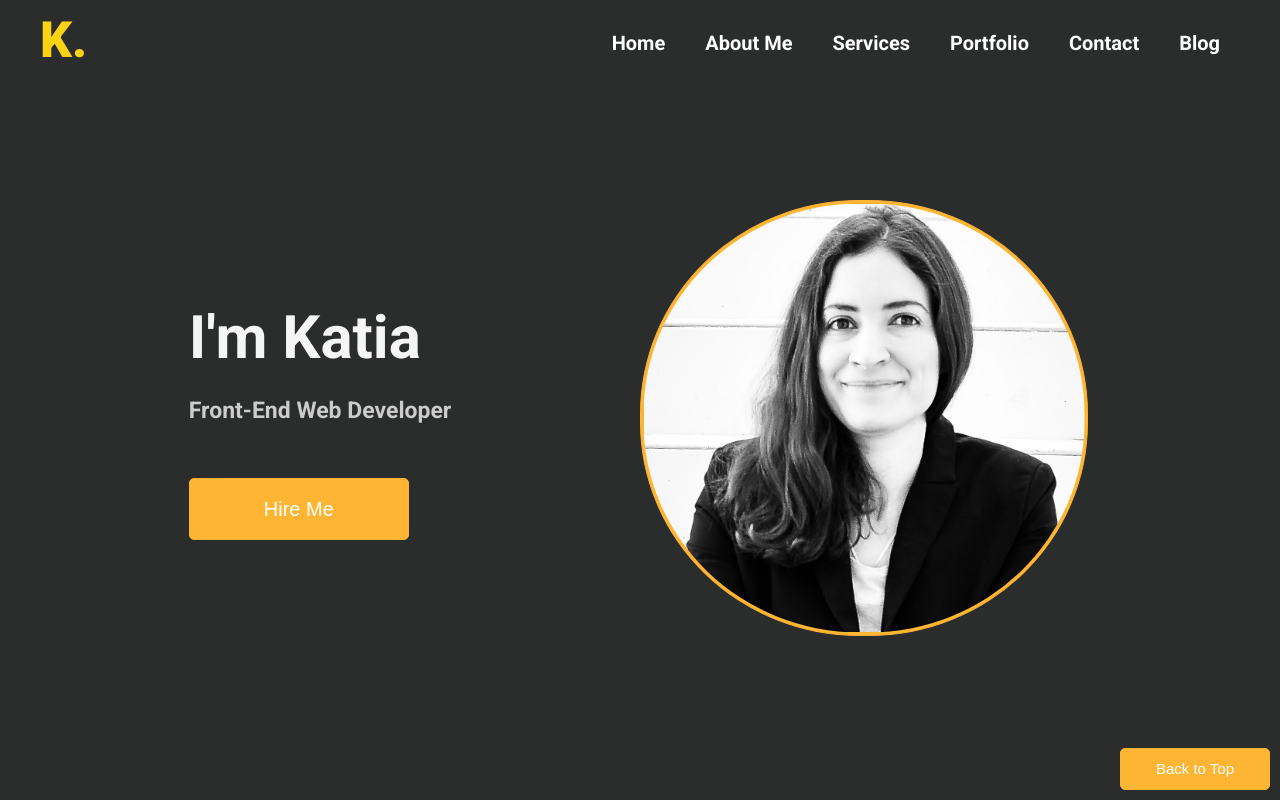
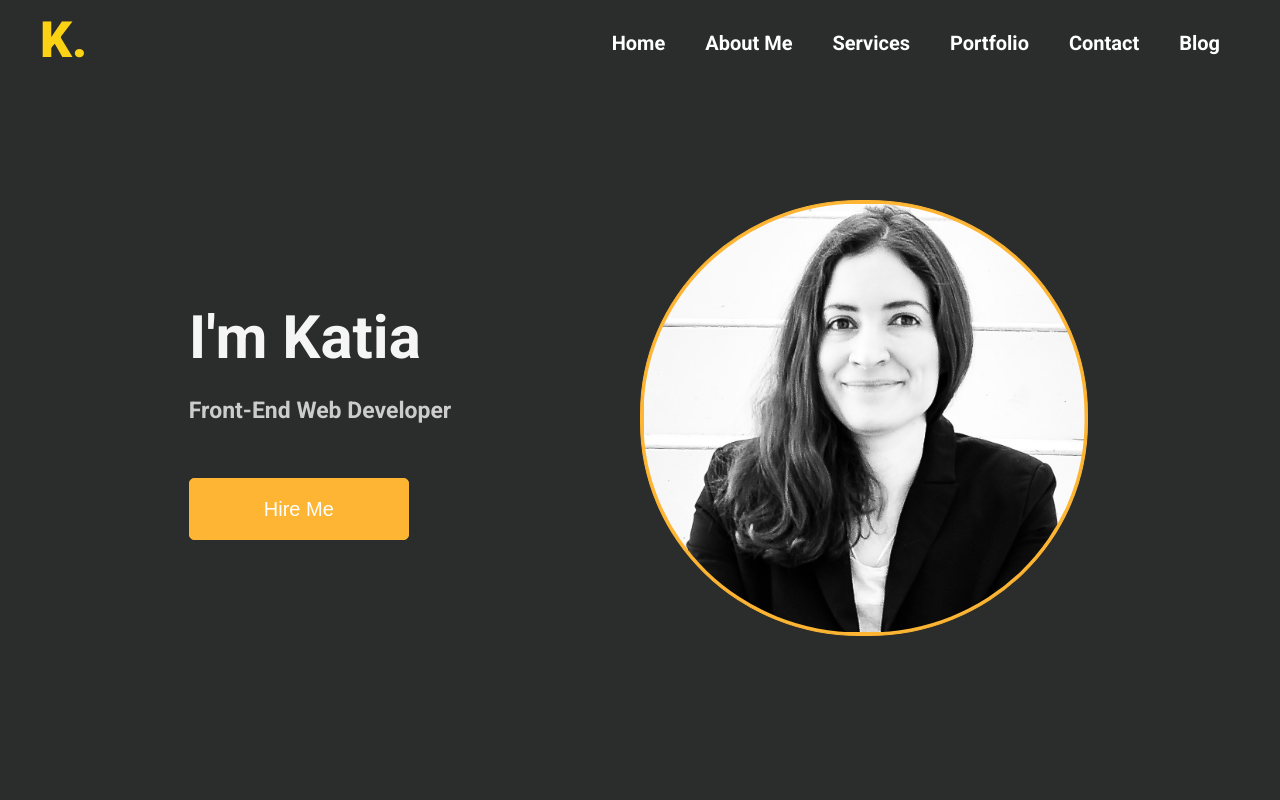
Before and after one commit to Katiao/CommunityProjectReact, a React (Create React App) app: page / in a window 1280 px wide. Shown: the top 800 px of the page. Built offline with nearby package versions, Linux system fonts and the light colour scheme.

Commit message:
Make back-to-top button dissapear at top of the page

```diff
--- a/src/Pages/Home/home.jsx
+++ b/src/Pages/Home/home.jsx
@@ -11,12 +11,36 @@ import Reviews from '../../components/Reviews/reviews';
 import Navigation from '../../components/Navigation/navigation';
 import './home.scss';
 import { animateScroll as scroll } from 'react-scroll';
+import React, { useState, useEffect } from 'react';
 
 const scrollToTop = () => {
 	scroll.scrollToTop();
 };
 
 function Home() {
+	//state back-to-top button visibility, by default not visible:
+	const [visible, setVisible] = useState(false);
+
+	const scrollFunction = () => {
+		if (
+			document.body.scrollTop > 20 ||
+			document.documentElement.scrollTop > 20
+		) {
+			setVisible(true);
+		} else {
+			setVisible(false);
+		}
+	};
+
+	//useEffect to set up the scroll event listener
+	useEffect(() => {
+		window.addEventListener('scroll', scrollFunction);
+		//whatever we place after return will be invoked once we exit = clean up function
+		return () => {
+			window.removeEventListener('scroll', scrollFunction);
+		};
+	}, []);
+
 	return (
 		<div className='page-container'>
 			<Navigation />
@@ -30,7 +54,9 @@ function Home() {
 			<ContactMe id='contact' />
 			<Closing />
 			<Footer />
-			<button className='back-to-top' onClick={scrollToTop}>
+			<button
+				className={`${visible ? 'back-to-top show' : 'back-to-top'}`}
+				onClick={scrollToTop}>
 				Back to Top
 			</button>
 		</div>
--- a/src/Pages/Home/home.scss
+++ b/src/Pages/Home/home.scss
@@ -86,15 +86,19 @@ p {
 	line-height: 4rem;
 	padding: 0 2rem;
 	width: 15rem;
+	cursor: pointer;
 	color: white;
 	border: 0.1rem solid #fdb533;
 	border-radius: 0.5rem;
-	cursor: pointer;
-	transition: 0.5s;
+	transform: translateY(200%);
+	transition: 0.4s ease;
 
 	&:hover {
 		background-color: #3c3c3d;
 		color: #fdb533;
+	}
+	&.show {
+		transform: translateY(0);
 	}
 }
 
--- a/src/components/Form/form.jsx
+++ b/src/components/Form/form.jsx
@@ -101,7 +101,7 @@ function Form() {
 
 				<Button
 					btnClass='yellow-button'
-					text='Send'
+					text='SEND'
 					className='contact-form-button'
 				/>
 			</form>
```
